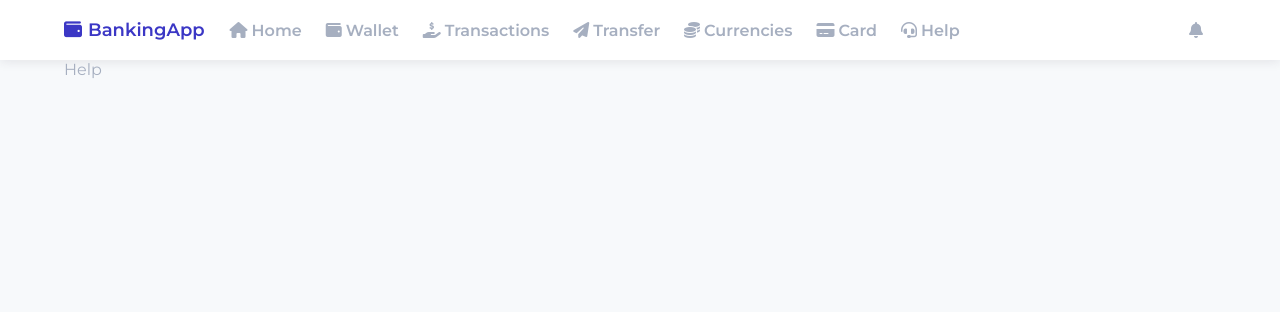
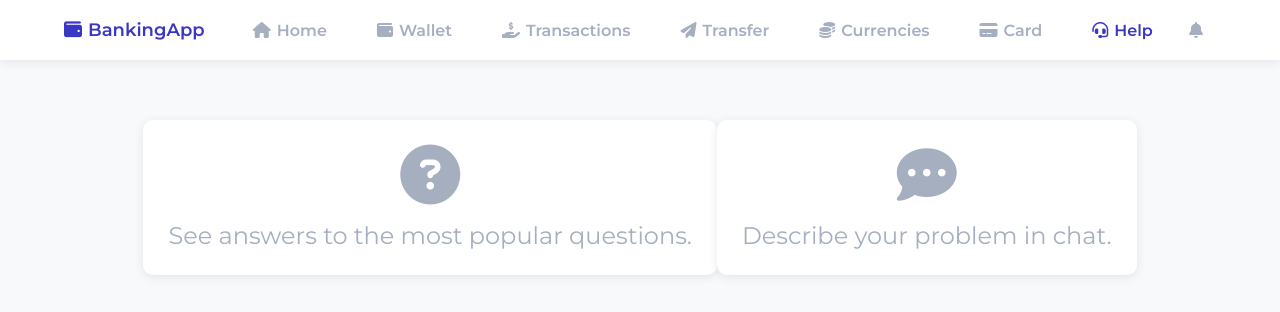
Before and after one commit to MiloszBaranskiDev/BankingApp, a React (Create React App) app: page /help in a window 1280 px wide. Shown: the top 312 px of the page. Built offline with nearby package versions, Linux system fonts and the light colour scheme.

Commit message:
style active route, start codding help

```diff
--- a/src/App.tsx
+++ b/src/App.tsx
@@ -31,6 +31,7 @@ const theme = {
   },
   radius: "10px",
   shadow: "rgb(58 53 65 / 10%) 0px 2px 10px 0px",
+  tilePadding: "25px",
 };
 
 const App: React.FC = () => {
--- /dev/null
+++ b/src/elements/Help/ChatTile.tsx
@@ -0,0 +1,12 @@
+import { NavLink } from "react-router-dom";
+
+const ChatTile: React.FC = () => {
+  return (
+    <NavLink to="/chat">
+      <i className="fas fa-comment-dots"></i>
+      Describe your problem in chat.
+    </NavLink>
+  );
+};
+
+export default ChatTile;
--- /dev/null
+++ b/src/elements/Help/FaqTile.tsx
@@ -0,0 +1,12 @@
+import { NavLink } from "react-router-dom";
+
+const FaqTile: React.FC = () => {
+  return (
+    <NavLink to="/faq">
+      <i className="fas fa-question-circle"></i>
+      See answers to the most popular questions.
+    </NavLink>
+  );
+};
+
+export default FaqTile;
--- a/src/elements/Navbar/Links.tsx
+++ b/src/elements/Navbar/Links.tsx
@@ -2,23 +2,25 @@ import { NavLink } from "react-router-dom";
 import styled from "styled-components";
 
 const StyledNav = styled.nav`
+  margin-left: auto;
   ul {
     display: flex;
     li {
-      margin-right: 24px;
+      margin-right: 50px;
       display: flex;
       align-items: center;
       &:last-child {
         margin-right: 0;
       }
       i {
-        margin-right: 4px;
+        margin-right: 6px;
       }
       a {
         font-size: ${(props) => props.theme.typography.size_normal};
         font-weight: ${(props) => props.theme.typography.weight_bold};
         transition: color 0.3s;
       }
+      .active-link,
       a:hover {
         color: ${(props) => props.theme.colors.main};
       }
@@ -31,43 +33,64 @@ const Links: React.FC = () => {
     <StyledNav>
       <ul>
         <li>
-          <NavLink to="/">
+          <NavLink
+            to="/"
+            className={({ isActive }) => (isActive ? "active-link" : "")}
+          >
             <i className="fas fa-home"></i>
             Home
           </NavLink>
         </li>
         <li>
-          <NavLink to="/wallet">
+          <NavLink
+            to="/wallet"
+            className={({ isActive }) => (isActive ? "active-link" : "")}
+          >
             <i className="fas fa-wallet"></i>
             Wallet
           </NavLink>
         </li>
         <li>
-          <NavLink to="/transactions">
+          <NavLink
+            to="/transactions"
+            className={({ isActive }) => (isActive ? "active-link" : "")}
+          >
             <i className="fas fa-hand-holding-usd"></i>
             Transactions
           </NavLink>
         </li>
         <li>
-          <NavLink to="/transfer">
+          <NavLink
+            to="/transfer"
+            className={({ isActive }) => (isActive ? "active-link" : "")}
+          >
             <i className="fas fa-paper-plane"></i>
             Transfer
           </NavLink>
         </li>
         <li>
-          <NavLink to="/currencies">
+          <NavLink
+            to="/currencies"
+            className={({ isActive }) => (isActive ? "active-link" : "")}
+          >
             <i className="fas fa-coins"></i>
             Currencies
           </NavLink>
         </li>
         <li>
-          <NavLink to="/card">
+          <NavLink
+            to="/card"
+            className={({ isActive }) => (isActive ? "active-link" : "")}
+          >
             <i className="fas fa-credit-card"></i>
             Card
           </NavLink>
         </li>
         <li>
-          <NavLink to="/help">
+          <NavLink
+            to="/help"
+            className={({ isActive }) => (isActive ? "active-link" : "")}
+          >
             <i className="fas fa-headset"></i>
             Help
           </NavLink>
--- /dev/null
+++ b/src/parts/Help/Tiles.tsx
@@ -0,0 +1,39 @@
+import styled from "styled-components";
+import FaqTile from "elements/Help/FaqTile";
+import ChatTile from "elements/Help/ChatTile";
+
+const StyledTiles = styled.div`
+  display: flex;
+  justify-content: center;
+  a {
+    display: flex;
+    flex-direction: column;
+    align-items: center;
+    justify-content: center;
+    font-size: ${(props) => props.theme.typography.size_extra_big};
+    box-shadow: ${(props) => props.theme.shadow};
+    border-radius: ${(props) => props.theme.radius};
+    padding: ${(props) => props.theme.tilePadding};
+    background-color: ${(props) => props.theme.colors.bgc};
+    transition: all 0.3s;
+    &:hover {
+      background-color: ${(props) => props.theme.colors.main};
+      color: ${(props) => props.theme.colors.bgc};
+    }
+    i {
+      margin-bottom: 16px;
+      font-size: 60px;
+    }
+  }
+`;
+
+const Tiles: React.FC = () => {
+  return (
+    <StyledTiles>
+      <FaqTile />
+      <ChatTile />
+    </StyledTiles>
+  );
+};
+
+export default Tiles;
--- a/src/views/Help.tsx
+++ b/src/views/Help.tsx
@@ -1,8 +1,15 @@
+import styled from "styled-components";
+import Tiles from "parts/Help/Tiles";
+
+const StyledHelp = styled.div`
+  padding: 60px 0;
+`;
+
 const Help: React.FC = () => {
   return (
-    <div>
-      <p>Help</p>
-    </div>
+    <StyledHelp>
+      <Tiles />
+    </StyledHelp>
   );
 };
 
```
